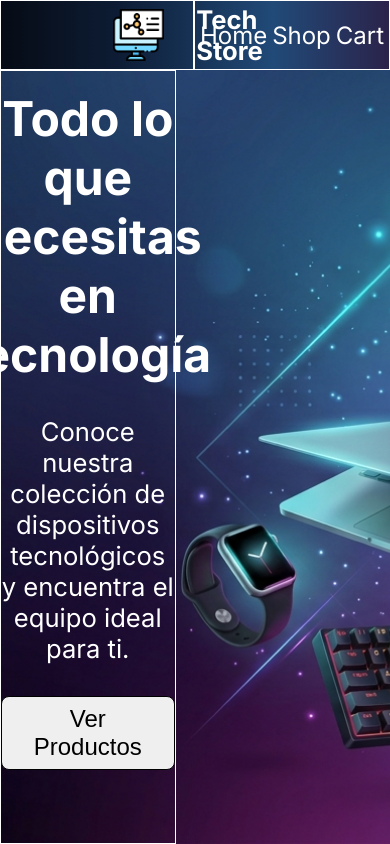
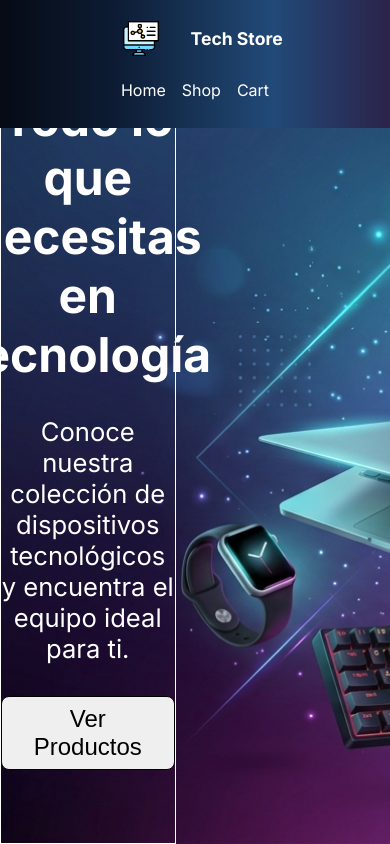
Before and after one commit to eber-dev/Shopping-Cart, a React (Vite) app: page / in a window 390 px wide. Built offline with nearby package versions, Linux system fonts and the light colour scheme.

Commit message:
Se agrego media queries para responsividad en dispositivos moviles y tablet

```diff
--- a/src/components/Navbar.module.css
+++ b/src/components/Navbar.module.css
@@ -18,7 +18,6 @@
 
 .logo {
     display: flex;
-    border: 1px solid white;
     height: 100%;
     width: 45%;
     align-items: center;
@@ -41,7 +40,6 @@
 
 .opciones {
     display: flex;
-    border: 1px solid white;
     height: 100%;
     width: calc(100% - 45%);
     align-items: center;
@@ -54,3 +52,60 @@
     font-size: 1.5rem;
     font-family: 'Inter', sans-serif;
 }
+
+@media (max-width: 768px) {
+    .logo {
+        width: 40%;
+        padding-inline: 1rem;
+    }
+
+    .logo img {
+        height: 2.5rem;
+    }
+
+    .logo p {
+        font-size: 1.2rem;
+    }
+
+    .opciones {
+        width: 60%;
+    }
+
+    .opcion {
+        font-size: 1rem;
+    }
+}
+
+@media (max-width: 576px) {
+    .navegacion {
+        height: 8rem;
+        flex-direction: column;
+        padding: 0.8rem 0;
+    }
+
+    .logo {
+        width: 100%;
+        justify-content: center;
+        padding: 0.5rem;
+    }
+
+    .logo > img {
+        height: 2.2rem;
+    }
+
+    .logo > p {
+        font-size: 1.1rem;
+    }
+
+    .opciones {
+        width: 100%;
+        flex-wrap: wrap;
+        justify-content: center;
+        gap: 1rem;
+        padding: 0.8rem 0;
+    }
+
+    .opcion {
+        font-size: 1rem;
+    }
+}
```
